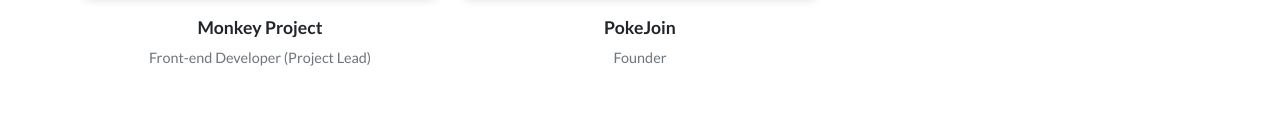
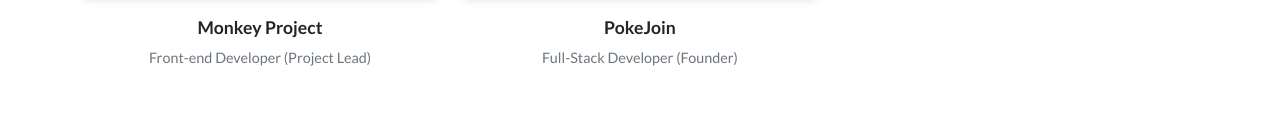
Before and after one commit to Brayden967/Brayden967.github.io, a plain HTML site: page portfolio.html in a window 1280 px wide. Shown: the part 509-646 px from the top of the page. Drawn offline with Linux system fonts and the light colour scheme; files whose address does not match are found by name.

Commit message:
Update portfolio.html

```diff
--- a/portfolio.html
+++ b/portfolio.html
@@ -46,7 +46,7 @@
                         <div class="card border-0"><a href="monkey.html"><img src="assets/img/pokejoin.png" alt="Card Image" class="card-img-top scale-on-hover"></a>
                             <div class="card-body">
                                 <h6><a href="#">PokeJoin</a></h6>
-                                <p class="text-muted card-text">Founder </p>
+                                <p class="text-muted card-text">Full-Stack Developer (Founder)</p>
                             </div>
                         </div>
                     </div>
```
